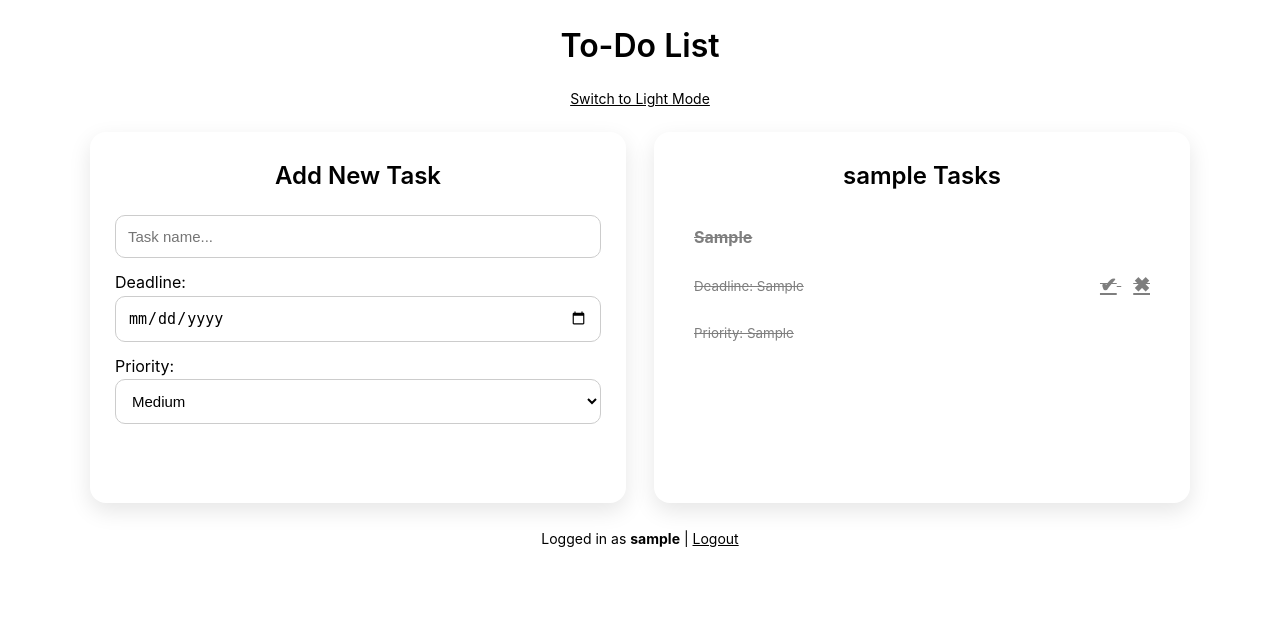
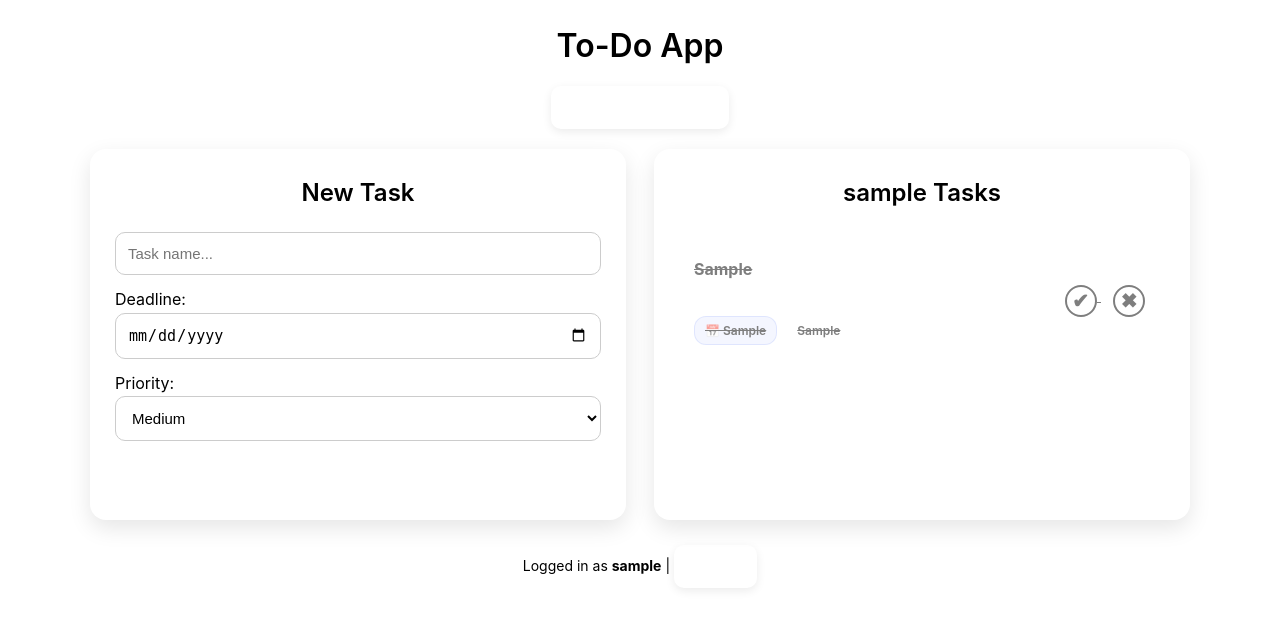
Before and after one commit to bardhideveloper/todo_flask, a Flask app: page / in a window 1280 px wide. Shown: the top 628 px of the page. Run offline with Flask 3, Linux system fonts and the light colour scheme; a user stored in the database is signed in; tables that the repository leaves empty hold one stand-in row (values such as "Sample post").

Commit message:
UI UX changes in todoapp

```diff
--- a/static/style.css
+++ b/static/style.css
@@ -42,7 +42,8 @@ body {
     padding: 20px;
 }
 
-h1, h2 {
+h1,
+h2 {
     font-weight: 600;
     text-align: center;
     margin-bottom: 15px;
@@ -78,7 +79,7 @@ h1, h2 {
     background: var(--card-bg);
     padding: 25px;
     border-radius: 16px;
-    box-shadow: 0px 8px 22px rgba(0,0,0,0.1);
+    box-shadow: 0px 8px 22px rgba(0, 0, 0, 0.1);
 }
 
 /* Add Task Card */
@@ -89,6 +90,19 @@ h1, h2 {
 /* Tasks Card */
 .tasks-card h2 {
     margin-bottom: 15px;
+}
+
+.tasks-card {
+    max-height: 450px;
+    overflow: hidden;
+    display: flex;
+    flex-direction: column;
+}
+
+#tasks-list {
+    overflow-y: auto;
+    padding-right: 5px;
+    flex-grow: 1;
 }
 
 /* ===========================
@@ -231,6 +245,183 @@ li:hover {
     color: var(--accent);
     font-size: 14px;
 }
+
+/* ===========================
+   LOGIN , REGISTER CARDS
+=========================== */
 .login-card h2 {
     margin-bottom: 20px;
 }
+
+.register-card h2 {
+    margin-bottom: 20px;
+}
+
+/* ===========================
+   BUTTON AUTH SWITCH REGISTER LOGIN
+=========================== */
+.auth-switch {
+    text-align: center;
+    margin-top: 15px;
+}
+
+.auth-switch a {
+    display: inline-block;
+    padding: 10px 18px;
+    background: var(--accent);
+    color: white;
+    border-radius: 10px;
+    font-weight: 600;
+    text-decoration: none;
+    transition: 0.2s;
+    font-size: 14px;
+}
+
+.auth-switch a:hover {
+    background: var(--accent-hover);
+}
+
+/* ===========================
+   BUTTONS COMPLETED, DELETE FOR TASK , LOGIN, REGISTER
+=========================== */
+.btn-icon {
+    width: 32px;
+    height: 32px;
+    display: inline-flex;
+    align-items: center;
+    justify-content: center;
+    border-radius: 50%;
+    font-size: 16px;
+    font-weight: 700;
+    text-decoration: none;
+    cursor: pointer;
+    transition: 0.2s ease;
+    background: var(--input-bg);
+    color: var(--text);
+    border: 2px solid transparent;
+}
+
+.btn-icon:hover {
+    transform: scale(1.12);
+}
+
+.btn-icon.success {
+    border-color: var(--accent);
+    color: var(--accent);
+}
+
+.btn-icon.success:hover {
+    background: var(--accent);
+    color: white;
+}
+
+.btn-icon.danger {
+    border-color: var(--danger);
+    color: var(--danger);
+}
+
+.btn-icon.danger:hover {
+    background: var(--danger);
+    color: white;
+}
+
+.btn-link {
+    display: inline-block;
+    padding: 10px 18px;
+    background: var(--accent);
+    color: #ffffff !important;
+    font-weight: 600;
+    font-size: 14px;
+    border-radius: 10px;
+    text-decoration: none !important;
+    transition: 0.25s ease;
+    box-shadow: 0 3px 10px rgba(0, 0, 0, 0.08);
+}
+
+.btn-link:hover {
+    background: var(--accent-hover);
+    transform: translateY(-2px);
+    box-shadow: 0 5px 14px rgba(0, 0, 0, 0.12);
+}
+
+.btn-link:active {
+    transform: translateY(0);
+    box-shadow: 0 2px 6px rgba(0, 0, 0, 0.08);
+}
+
+.btn-link.danger {
+    background: var(--danger);
+}
+
+.btn-link.danger:hover {
+    background: #c0392b;
+}
+
+.btn-link.auth-pink {
+    background: #ec4899;
+    color: #ffffff;
+}
+
+.btn-link.auth-pink:hover {
+    background: #db2777;
+}
+
+/* ===========================
+   TASK META ROW
+=========================== */
+.task-meta-row {
+    display: flex;
+    align-items: center;
+    gap: 10px;
+    margin-top: 4px;
+}
+
+/* ===========================
+   PRIORITY BADGES
+=========================== */
+.priority-badge {
+    display: inline-block;
+    padding: 4px 10px;
+    border-radius: 20px;
+    font-size: 12px;
+    font-weight: 600;
+    text-transform: capitalize;
+    margin-top: 4px;
+    width: fit-content;
+}
+
+.priority-badge.high {
+    background: rgba(231, 76, 60, 0.15);
+    color: var(--danger);
+    border: 1px solid rgba(231, 76, 60, 0.4);
+}
+
+.priority-badge.medium {
+    background: rgba(241, 196, 15, 0.15);
+    color: #f39c12;
+    border: 1px solid rgba(241, 196, 15, 0.4);
+}
+
+.priority-badge.low {
+    background: rgba(46, 204, 113, 0.15);
+    color: #2ecc71;
+    border: 1px solid rgba(46, 204, 113, 0.4);
+}
+
+/* ===========================
+   DEADLINE BADGE
+=========================== */
+.deadline-badge {
+    display: inline-flex;
+    align-items: center;
+    gap: 6px;
+    background: rgba(74, 108, 247, 0.12);
+    color: var(--accent);
+    padding: 4px 10px;
+    border-radius: 12px;
+    font-size: 12px;
+    font-weight: 600;
+    width: fit-content;
+    margin-top: 4px;
+    border: 1px solid rgba(74, 108, 247, 0.25);
+}
--- a/templates/base.html
+++ b/templates/base.html
@@ -1,5 +1,6 @@
 <!DOCTYPE html>
 <html>
+
 <head>
     <title>To-Do App</title>
     <link rel="stylesheet" href="{{ url_for('static', filename='style.css') }}">
@@ -10,11 +11,11 @@
 
     <div class="container">
 
-    <h1>To-Do List</h1>
+        <h1>To-Do App</h1>
 
         {% if current_user.is_authenticated %}
         <div class="toggle-theme">
-        <a href="{{ url_for('toggle_theme') }}">
+            <a class="btn-link" href="{{ url_for('toggle_theme') }}">
                 Switch to {{ 'Dark' if current_user.theme == 'light' else 'Light' }} Mode
             </a>
         </div>
@@ -25,14 +26,15 @@
         <div class="nav">
             {% if current_user.is_authenticated %}
             Logged in as <b>{{ current_user.username }}</b> |
-            <a href="/logout">Logout</a>
+            <a class="btn-link danger" href="/logout">Logout</a>
             {% else %}
-            <a href="/login">Login</a> |
-            <a href="/register">Register</a>
+            <a class="btn-link auth-pink" href="/login">Login</a> |
+            <a class="btn-link auth-pink" href="/register">Register</a>
             {% endif %}
         </div>
 
     </div>
 
 </body>
+
 </html>
--- a/templates/index.html
+++ b/templates/index.html
@@ -8,7 +8,7 @@
     <!-- LEFT: Add Task -->
     <div class="card add-card">
 
-        <h2>Add New Task</h2>
+        <h2>New Task</h2>
 
         <form action="/add" method="POST">
             <input type="text" name="task" placeholder="Task name..." required>
@@ -38,13 +38,24 @@
 
                 <div class="task-info">
                     <strong>{{ t.task }}</strong><br>
-                    {% if t.deadline %}<small>Deadline: {{ t.deadline }}</small><br>{% endif %}
-                    <small>Priority: {{ t.priority }}</small>
+
+                    <div class="task-meta-row">
+                        {% if t.deadline %}
+                        <div class="deadline-badge">
+                            📅 {{ t.deadline }}
+                        </div>
+                        {% endif %}
+
+                        <div class="priority-badge {{ t.priority|lower }}">
+                            {{ t.priority }}
+                        </div>
+                    </div>
                 </div>
 
+
                 <div class="action-buttons">
-                    <a href="/complete/{{ t.id }}">✔</a>
-                    <a class="delete" href="/delete/{{ t.id }}">✖</a>
+                    <a href="/complete/{{ t.id }}" class="btn-icon success">✔</a>
+                    <a href="/delete/{{ t.id }}" class="btn-icon danger">✖</a>
                 </div>
 
             </li>
@@ -66,7 +77,7 @@
             }));
             fetch('/reorder', {
                 method: 'POST',
-                headers: {'Content-Type': 'application/json'},
+                headers: { 'Content-Type': 'application/json' },
                 body: JSON.stringify(order)
             });
         }
--- a/templates/login.html
+++ b/templates/login.html
@@ -11,7 +11,7 @@
             <button type="submit">Login</button>
         </form>
 
-        <p style="text-align:center; margin-top:15px;">
+       <p class="auth-switch">
             No account? <a href="/register">Register</a>
         </p>
     </div>
```
Also changed, not shown: templates/register.html (+7 -2 lines). Lines whose indentation alone changed are shown as unchanged.
